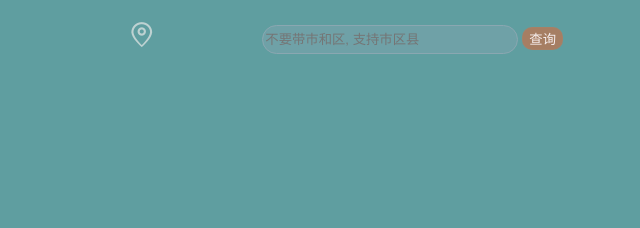
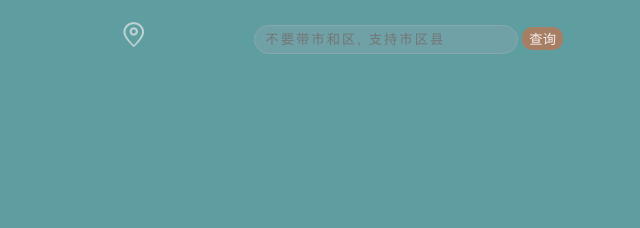
Before and after one commit to justinSun2001/weather, a plain HTML site: page index.html in a window 1280 px wide. Shown: the top 228 px of the page, 589-1229 px from the left. Drawn offline with Linux system fonts and the light colour scheme.

Commit message:
Update demo.css

```diff
--- a/css/demo.css
+++ b/css/demo.css
@@ -68,6 +68,8 @@ table {
     height: 25px;
     background-color: rgba(138, 167, 177, 0.361);
     color:rgb(199, 208, 211);
+	padding-left: 10px;
+    letter-spacing: 2px;
 }
 .personalWeb {
     font-size: 25px;
```
